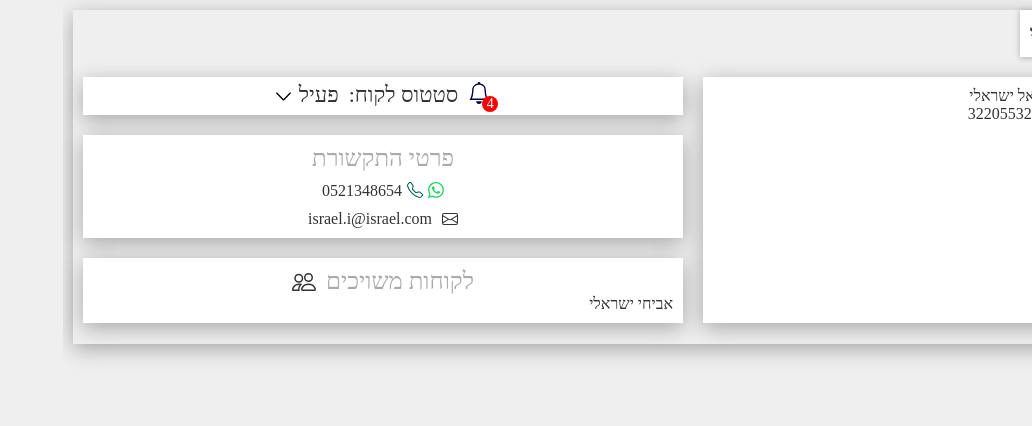
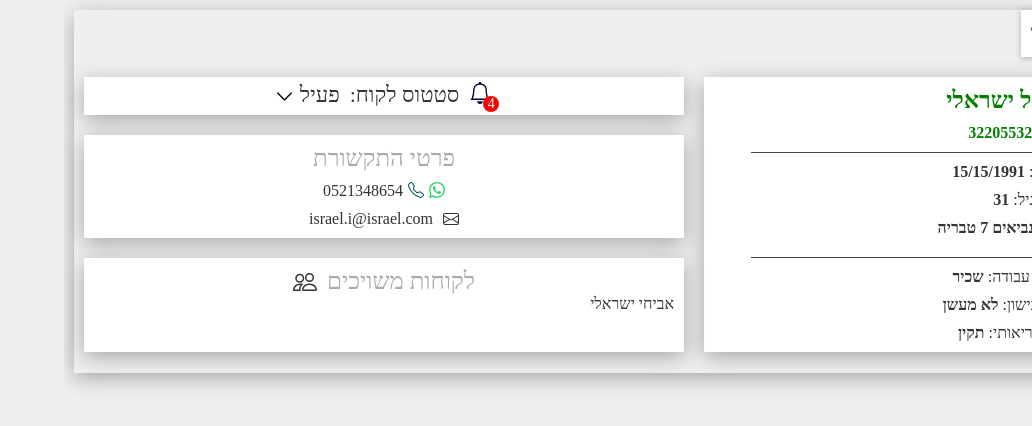
Before and after one commit to lightir21/CRM, a React (Create React App) app: page /customer in a window 1280 px wide. Shown: the top 426 px of the page, without its empty margins (248-1280 px from the left). Built offline with nearby package versions, Linux system fonts and the light colour scheme.

Commit message:
continue

```diff
--- a/src/components/customerInfo/CustomerInfo.jsx
+++ b/src/components/customerInfo/CustomerInfo.jsx
@@ -7,6 +7,26 @@ const CustomerInfo = () => {
       <h2 className={style.name}>ישראל ישראלי</h2>
       <p className={style.id}>תז:322055321</p>
       <hr />
+      <p className={style.birthDate}>
+        ת.לידה: <strong>15/15/1991</strong>
+      </p>
+      <p className={style.age}>
+        גיל: <strong>31</strong>
+      </p>
+      <p className={style.address}>
+        כתובת: <strong>הנביאים 7 טבריה</strong>
+      </p>
+      <p className={style.gender}></p>
+      <hr />
+      <p className={style.status}>
+        סטטוס עבודה: <strong>שכיר</strong>
+      </p>
+      <p className={style.smoke}>
+        סטטוס עישון: <strong>לא מעשן</strong>
+      </p>
+      <p className={style.health}>
+        מצב בריאותי: <strong>תקין</strong>
+      </p>
     </div>
   );
 };
--- a/src/components/customerInfo/customerInfo.module.scss
+++ b/src/components/customerInfo/customerInfo.module.scss
@@ -0,0 +1,28 @@
+.customerInfo {
+  width: 100%;
+  display: flex;
+  flex-direction: column;
+  align-items: center;
+  gap: 1rem;
+
+  h2 {
+    font-size: 2.4rem;
+    color: green;
+    font-weight: 800;
+  }
+
+  .id {
+    color: green;
+    font-weight: 800;
+  }
+
+  hr {
+    height: 0.1rem;
+    background-color: var(--gray-005);
+    width: 85%;
+  }
+
+  strong {
+    font-weight: 800;
+  }
+}
--- /dev/null
+++ b/src/components/customerNotes/CustomerNotes.jsx
@@ -0,0 +1,8 @@
+import React from "react";
+import style from "./customerNotes.module.scss";
+
+const CustomerNotes = () => {
+  return <div>CustomerNotes</div>;
+};
+
+export default CustomerNotes;
--- a/src/pages/customer/Customer.jsx
+++ b/src/pages/customer/Customer.jsx
@@ -13,6 +13,7 @@ import CustomerClientStatus from "../../components/customerClientStatus/Customer
 import CustomerContactInfo from "../../components/customerContactInfo/CustomerContactInfo";
 import CustomerContacts from "../../components/customerContacs/CustomerContacts";
 import CustomerInfo from "../../components/customerInfo/CustomerInfo";
+import CustomerNotes from "../../components/customerNotes/CustomerNotes";
 
 const Customer = () => {
   return (
@@ -31,7 +32,7 @@ const Customer = () => {
           <CustomerContacts />
         </div>
       </div>
-      <div className={style.notes}>aaaaaaaaaaaaaaaaaaaaaaaaaaaaaaaaaaaa</div>
+      <CustomerNotes />
     </div>
   );
 };
```
Also changed, not shown: src/components/customerNotes/customerNotes.module.scss (added).
